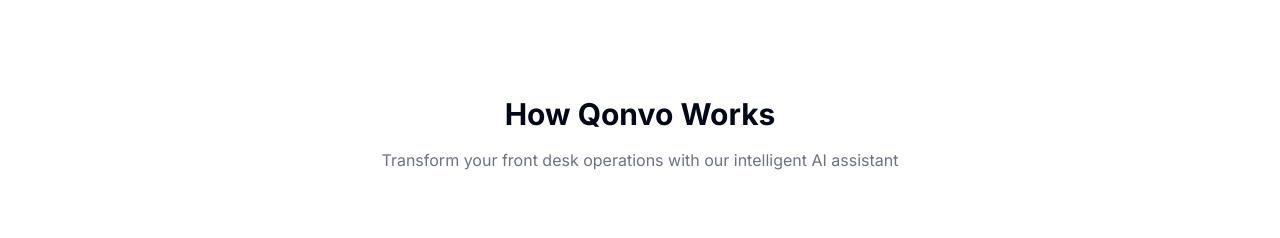
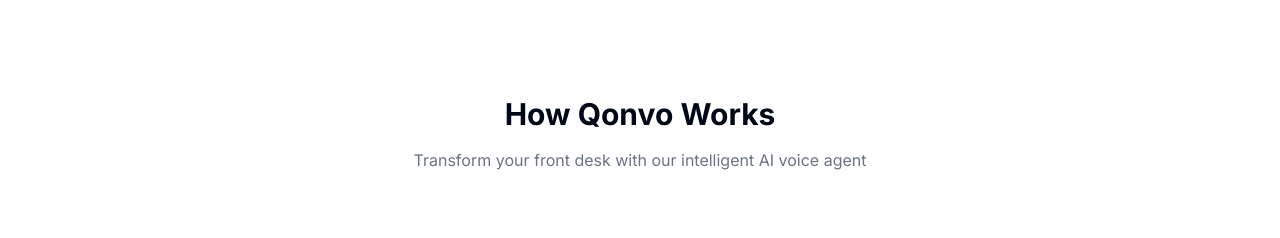
Before and after one commit to Terriously/qonvo, a React (Vite) app: page / in a window 1280 px wide. Shown: the part 800-1038 px from the top of the page. Built offline with nearby package versions, Linux system fonts and the light colour scheme.

Commit message:
Update marketing copy
Update marketing copy to reflect the new tagline: "Transform your front desk with our intelligent AI voice agent".

```diff
--- a/src/components/HowItWorks.tsx
+++ b/src/components/HowItWorks.tsx
@@ -26,7 +26,7 @@ const HowItWorks = () => {
         <div className="text-center mb-16">
           <h2 className="text-3xl font-bold mb-4">How Qonvo Works</h2>
           <p className="text-gray-500 max-w-2xl mx-auto">
-            Transform your front desk operations with our intelligent AI assistant
+            Transform your front desk with our intelligent AI voice agent
           </p>
         </div>
         <div className="grid md:grid-cols-3 gap-8">
```
